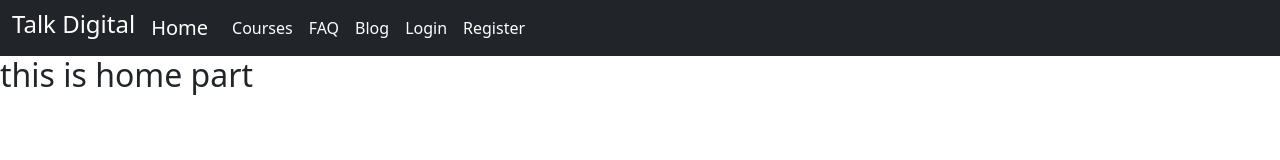
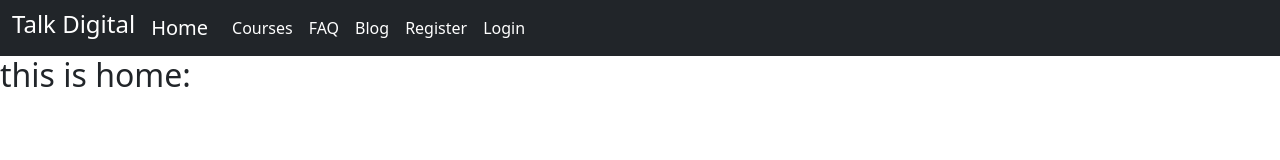
Before and after one commit to AsaduzzamanAshik1610/learning-platfrom, a React (Create React App) app: page / in a window 1280 px wide. Shown: the top 160 px of the page. Built offline with nearby package versions, Linux system fonts and the light colour scheme.

Commit message:
added the logOut part

```diff
--- a/src/Components/Header/Header.js
+++ b/src/Components/Header/Header.js
@@ -1,7 +1,19 @@
 import React from 'react';
+import { useContext } from 'react';
 import { Link } from 'react-router-dom';
+import { AuthContext } from '../UserContext/UserContext';
 
 const Header = () => {
+    const {user, logOut} = useContext(AuthContext);
+    console.log(user);
+    const logOutHandle = ()=>{
+        logOut()
+        .then(()=>{})
+        .catch(error=> {
+            console.error(error)
+        })
+    }
+
     return (
     <nav className="navbar navbar-expand-lg bg-dark">
      <div className="container-fluid">
@@ -21,12 +33,20 @@ const Header = () => {
         <li className="nav-item">
           <Link className="nav-link text-white" to="/blog">Blog</Link>
         </li>
-        <li className="nav-item">
-          <Link className="nav-link text-white" to="/login">Login</Link>
-        </li>
+
         <li className="nav-item">
           <Link className="nav-link text-white" to="/register">Register</Link>
         </li>
+        { user?.email && <span>wlcome, {user.email}</span>}
+        {
+            user?.email? <button onClick={logOutHandle} className='bg-danger text-white rounded border-0'>Logout</button>
+            :
+
+          <Link className="nav-link text-white" to="/login">Login</Link>
+
+        }
+
+
       </ul>
     </div>
   </div>
--- a/src/Components/Home/Home.js
+++ b/src/Components/Home/Home.js
@@ -1,9 +1,12 @@
 import React from 'react';
+import { useContext } from 'react';
+import { AuthContext } from '../UserContext/UserContext';
 
 const Home = () => {
+    const {user} = useContext(AuthContext)
     return (
         <div>
-            <h2> this is home part</h2>
+            <h2> this is home:{user.email} </h2>
         </div>
     );
 };
--- a/src/Components/UserContext/UserContext.js
+++ b/src/Components/UserContext/UserContext.js
@@ -1,5 +1,5 @@
 import React from 'react';
-import {createUserWithEmailAndPassword, getAuth, signInWithEmailAndPassword} from "firebase/auth";
+import {createUserWithEmailAndPassword, getAuth, signInWithEmailAndPassword, signOut} from "firebase/auth";
 import { createContext } from 'react';
 import app from '../../firebase/firebase.config';
 import { useState } from 'react';
@@ -16,7 +16,10 @@ const UserContext = ({children}) => {
     const signIn = (email, password)=>{
         return signInWithEmailAndPassword(auth, email, password);
     }
-    const AuthInfo = {user, createUser, signIn};
+    const logOut = ()=>{
+        return signOut(auth);
+    }
+    const AuthInfo = {user, createUser, signIn, logOut};
     return (
         <div>
         <AuthContext.Provider value={AuthInfo}>
```
